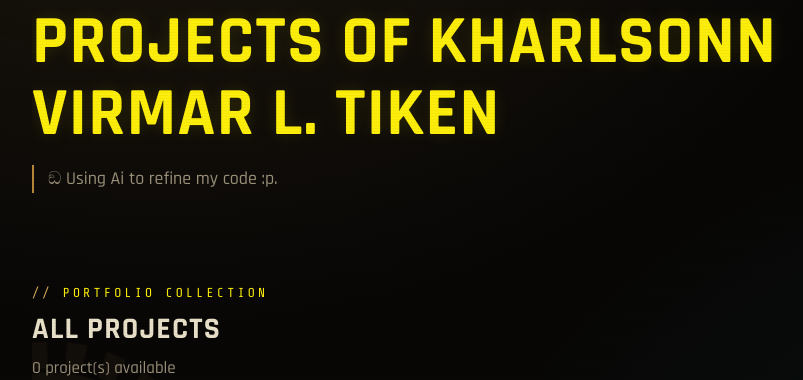
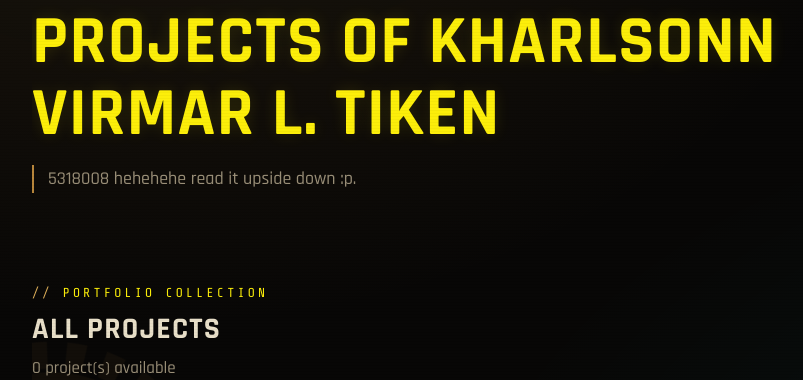
Before and after one commit to TikenSIT-ObidientSarcasm/portfolio, an ASP.NET Core app: template portfolio/Views/project/Index.cshtml in a window 1280 px wide. Shown: the part 215-595 px from the top of the page, without its empty margins (28-831 px from the left). Run offline with ASP.NET Core 8, Linux system fonts and the light colour scheme; the template is opened without the code that fills it, so the values that code supplies are empty; style sheets or scripts are compiled from the project's sources; some libraries are stand-ins or nearby versions.

Commit message:
minor changes lols

```diff
--- a/portfolio/Views/project/Index.cshtml
+++ b/portfolio/Views/project/Index.cshtml
@@ -36,7 +36,7 @@
         <div class="eyebrow">ඞඞඞඞඞඞඞඞ</div>
         <h1>Projects Of Kharlsonn Virmar L. Tiken</h1>
         <p>
-            ඞ Using Ai to refine my code :p.
+            5318008  hehehehe read it upside down :p.
         </p>
     </section>
 
```
